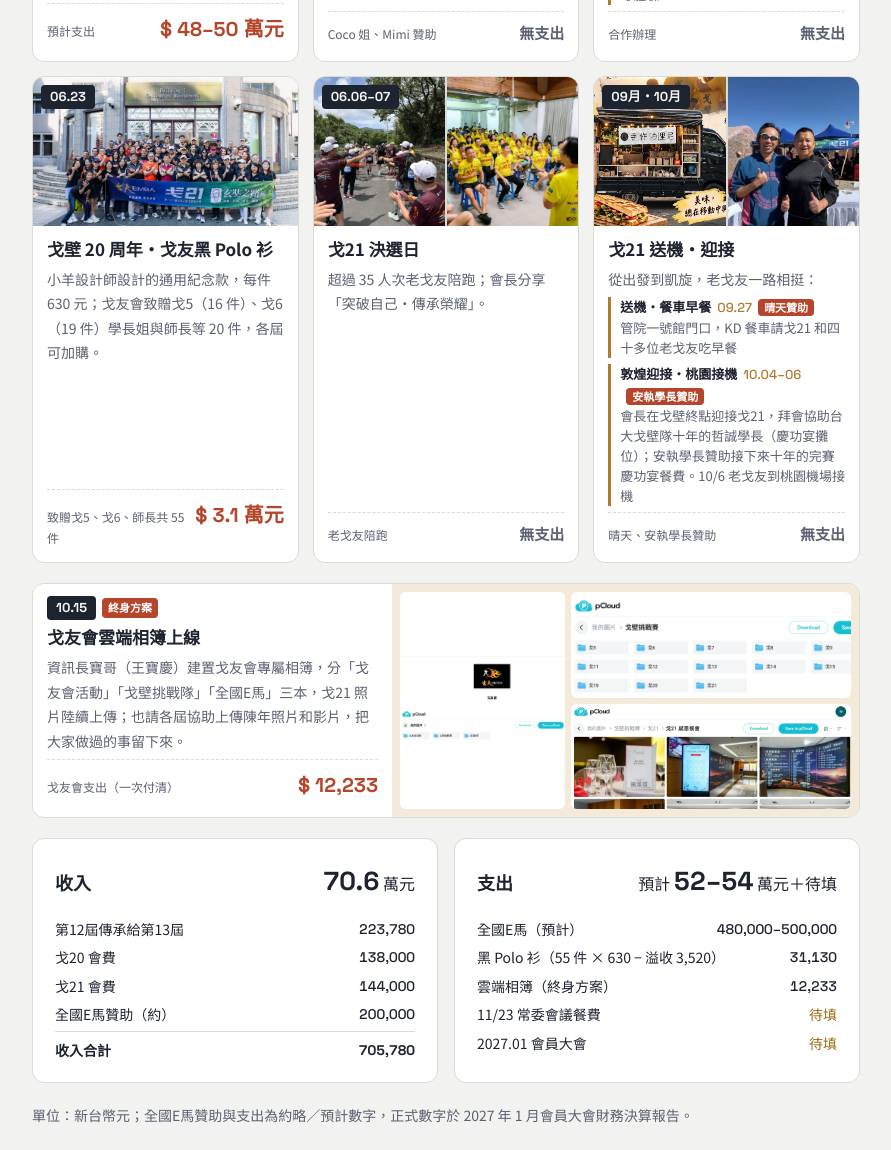
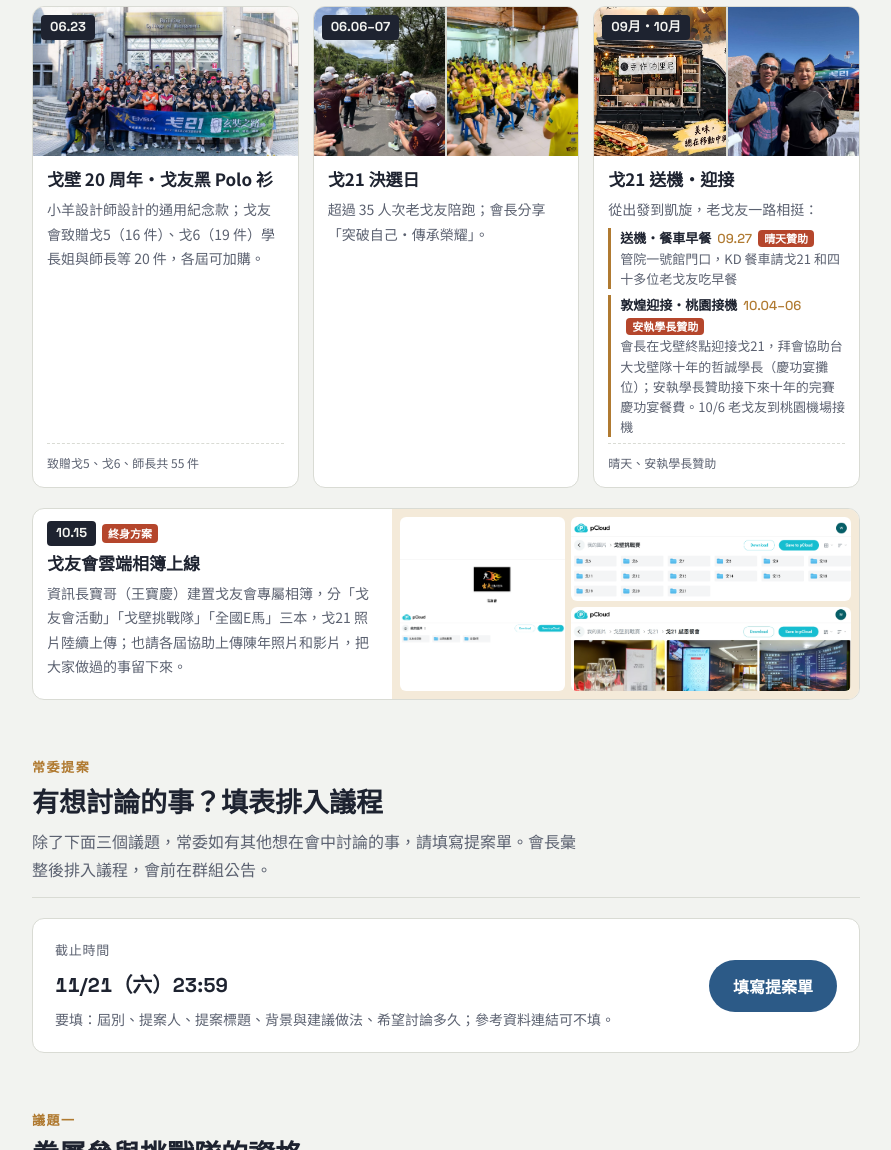
Before and after one commit to willleester/ntuemba-gobi-meeting, a plain HTML site: page index.html in a window 1280 px wide. Shown: the part 1650-2800 px from the top of the page, without its empty margins (194-1085 px from the left). Drawn offline with Linux system fonts and the light colour scheme.

Commit message:
會議網頁拿掉活動費用與收支（對外版本）
Co-Authored-By: Claude Opus 5.5 <noreply@anthropic.com>

```diff
--- a/index.html
+++ b/index.html
@@ -189,7 +189,7 @@ footer{margin-top:56px;padding-top:16px;border-top:1px solid var(--line);font-si
 
   <nav class="toc" aria-label="頁面目錄">
     <a href="#attend">出席狀況</a>
-    <a href="#report">今年活動與經費</a>
+    <a href="#report">今年活動</a>
     <a href="#propose">常委提案</a>
     <a href="#family">議題一 眷屬參與</a>
     <a href="#ceibs">議題二 中歐賽事組隊</a>
@@ -222,7 +222,7 @@ footer{margin-top:56px;padding-top:16px;border-top:1px solid var(--line);font-si
   <div class="sec-head">
     <div class="eyebrow">會長報告</div>
     <h2>2026 戈友會做了哪些事？</h2>
-    <p class="lead">第十三屆戈友會今年的主要活動與大致費用，讓大家在討論議題前有個整體概念。</p>
+    <p class="lead">第十三屆戈友會今年的主要活動，讓大家在討論議題前有個整體概念。</p>
   </div>
   <div class="acts">
     <article class="act big">
@@ -232,7 +232,7 @@ footer{margin-top:56px;padding-top:16px;border-top:1px solid var(--line);font-si
         <p>邀請玉蝴蝶（許雅文）擔任總召；戈友會補助報名費、交通、餐費，隊員只負擔住宿。贊助：Coco 姐、安執學長、正大學長、瑟宜學姐、雅文學姐。</p>
         <a class="act-link" href="https://willleester.github.io/ntuemba-2026e/" target="_blank" rel="noopener">全國E馬網站 ↗</a>
 
-        <div class="act-cost"><span>預計支出</span><b class="">$ 48–50 萬元</b></div>
+
       </div>
     </article>
     <article class="act">
@@ -241,7 +241,7 @@ footer{margin-top:56px;padding-top:16px;border-top:1px solid var(--line);font-si
         <h3>老戈友早餐會</h3>
         <p>台大新月台，約 60 位、戈5 到戈20 每屆都有人回來。</p>
 
-        <div class="act-cost"><span>Coco 姐、Mimi 贊助</span><b class="zero">無支出</b></div>
+        <div class="act-cost"><span>Coco 姐、Mimi 贊助</span></div>
       </div>
     </article>
     <article class="act">
@@ -250,16 +250,16 @@ footer{margin-top:56px;padding-top:16px;border-top:1px solid var(--line);font-si
         <h3>合作與戈友服務</h3>
         <p>戈友會提供不同性質的合作和服務：</p>
         <ul class="act-items"><li><b>麗江慢活跑旅</b><span class="d">05.08–12</span><br>戈友會協辦（主辦：台北長跑扶輪社），高海拔慢跑結合旅行與交流</li><li><b>戈友專屬醫療體驗</b><span class="d">10.07–08</span><span class=tag>戈友免費</span><br>醫療長強骨戈（吳孟晃）安排：免費 AI 體態檢測、護具、電刺激、外骨骼訓練等體驗</li></ul>
-        <div class="act-cost"><span>合作辦理</span><b class="zero">無支出</b></div>
+
       </div>
     </article>
     <article class="act big">
       <div class="act-ph"><i style="background-image:url('img/sendoff-21.jpg');background-position:center;background-size:cover"></i><span class="act-date">06.23</span></div>
       <div class="act-body">
         <h3>戈壁 20 周年・戈友黑 Polo 衫</h3>
-        <p>小羊設計師設計的通用紀念款，每件 630 元；戈友會致贈戈5（16 件）、戈6（19 件）學長姐與師長等 20 件，各屆可加購。</p>
+        <p>小羊設計師設計的通用紀念款；戈友會致贈戈5（16 件）、戈6（19 件）學長姐與師長等 20 件，各屆可加購。</p>
 
-        <div class="act-cost"><span>致贈戈5、戈6、師長共 55 件</span><b class="">$ 3.1 萬元</b></div>
+        <div class="act-cost"><span>致贈戈5、戈6、師長共 55 件</span></div>
       </div>
     </article>
     <article class="act">
@@ -268,7 +268,7 @@ footer{margin-top:56px;padding-top:16px;border-top:1px solid var(--line);font-si
         <h3>戈21 決選日</h3>
         <p>超過 35 人次老戈友陪跑；會長分享「突破自己・傳承榮耀」。</p>
 
-        <div class="act-cost"><span>老戈友陪跑</span><b class="zero">無支出</b></div>
+
       </div>
     </article>
     <article class="act">
@@ -277,7 +277,7 @@ footer{margin-top:56px;padding-top:16px;border-top:1px solid var(--line);font-si
         <h3>戈21 送機・迎接</h3>
         <p>從出發到凱旋，老戈友一路相挺：</p>
         <ul class="act-items"><li><b>送機・餐車早餐</b><span class="d">09.27</span><span class=tag>晴天贊助</span><br>管院一號館門口，KD 餐車請戈21 和四十多位老戈友吃早餐</li><li><b>敦煌迎接・桃園接機</b><span class="d">10.04–06</span><span class=tag>安執學長贊助</span><br>會長在戈壁終點迎接戈21，拜會協助台大戈壁隊十年的哲誠學長（慶功宴攤位）；安執學長贊助接下來十年的完賽慶功宴餐費。10/6 老戈友到桃園機場接機</li></ul>
-        <div class="act-cost"><span>晴天、安執學長贊助</span><b class="zero">無支出</b></div>
+        <div class="act-cost"><span>晴天、安執學長贊助</span></div>
       </div>
     </article>
   </div>
@@ -286,33 +286,10 @@ footer{margin-top:56px;padding-top:16px;border-top:1px solid var(--line);font-si
       <div class="album-top"><span class="act-date static">10.15</span><span class="tag">終身方案</span></div>
       <h3>戈友會雲端相簿上線</h3>
       <p>資訊長寶哥（王寶慶）建置戈友會專屬相簿，分「戈友會活動」「戈壁挑戰隊」「全國E馬」三本，戈21 照片陸續上傳；也請各屆協助上傳陳年照片和影片，把大家做過的事留下來。</p>
-      <div class="act-cost"><span>戈友會支出（一次付清）</span><b>$ 12,233</b></div>
+
     </div>
     <div class="album-shots"><i style="background-image:url('img/album-home.png')"></i><i style="background-image:url('img/album-gobi.png')"></i><i style="background-image:url('img/album-ge21.webp')"></i></div>
   </article>
-  <div class="grid2">
-    <div class="box money-in">
-      <div class="money-h"><h3>收入</h3><span><b class="num">70.6</b> 萬元</span></div>
-      <ul class="money-rows">
-        <li><span>第12屆傳承給第13屆</span><span class="num">223,780</span></li>
-        <li><span>戈20 會費</span><span class="num">138,000</span></li>
-        <li><span>戈21 會費</span><span class="num">144,000</span></li>
-        <li><span>全國E馬贊助（約）</span><span class="num">200,000</span></li>
-        <li class="sum"><span>收入合計</span><span class="num">705,780</span></li>
-      </ul>
-    </div>
-    <div class="box money-out">
-      <div class="money-h"><h3>支出</h3><span>預計 <b class="num">52–54</b> 萬元＋待填</span></div>
-      <ul class="money-rows">
-        <li><span>全國E馬（預計）</span><span class="num">480,000–500,000</span></li>
-        <li><span>黑 Polo 衫（55 件 × 630 − 溢收 3,520）</span><span class="num">31,130</span></li>
-        <li><span>雲端相簿（終身方案）</span><span class="num">12,233</span></li>
-        <li><span>11/23 常委會議餐費</span><span class="tbd">待填</span></li>
-        <li><span>2027.01 會員大會</span><span class="tbd">待填</span></li>
-      </ul>
-    </div>
-  </div>
-  <p class="small muted">單位：新台幣元；全國E馬贊助與支出為約略／預計數字，正式數字於 2027 年 1 月會員大會財務決算報告。</p>
 </section>
 
 <!-- PROPOSAL -->
@@ -467,9 +444,9 @@ footer{margin-top:56px;padding-top:16px;border-top:1px solid var(--line);font-si
     <div class="box">
       <h3>常委怎麼組成</h3>
       <ul class="clean">
-        <li>委員至少 <b class="num">5</b> 名</li>
-        <li>每屆推派代表 <b class="num">1</b> 人，<b>最近四屆</b>推派 <b class="num">2</b> 人</li>
-        <li>可邀請學校代表 <b class="num">1</b> 人</li>
+        <li>委員至少  名</li>
+        <li>每屆推派代表  人，<b>最近四屆</b>推派  人</li>
+        <li>可邀請學校代表  人</li>
       </ul>
       <p class="small muted">目前戈14、戈1518、戈19、戈20 各有兩位，戈21 尚未推派。2027 年的「最近四屆」怎麼算（是否含戈21、戈14 是否回到一位），請會中確認。</p>
     </div>
```
